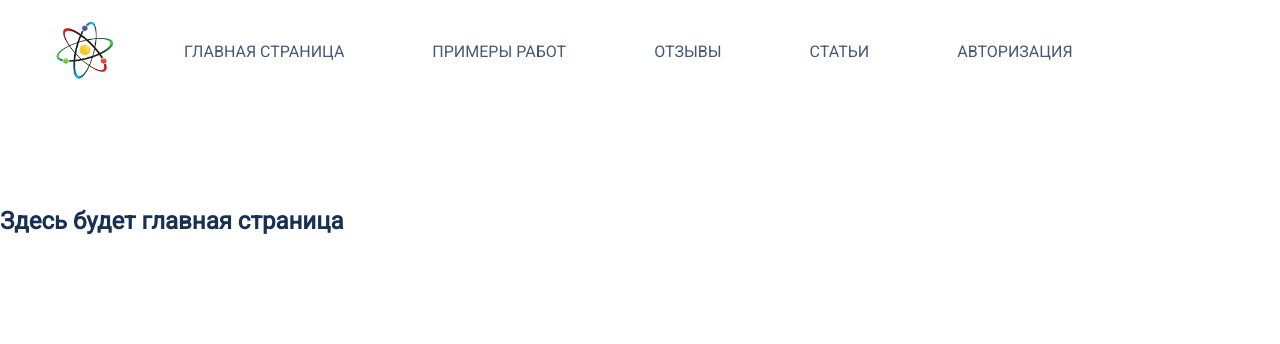
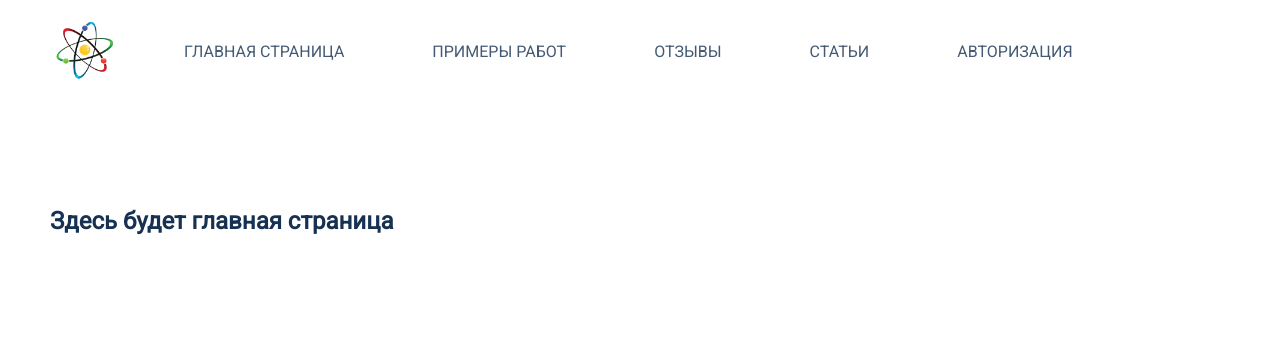
Before and after one commit to RafilGalimzyanov/Project_site, a Django app: page / in a window 1280 px wide. Shown: the top 344 px of the page. Run offline with Django 4.2, Linux system fonts and the light colour scheme.

Commit message:
Исправил ошибку с подтягиванием CSS

```diff
--- a/rz_site/main_app/static/main_app/css/style.css
+++ b/rz_site/main_app/static/main_app/css/style.css
@@ -108,3 +108,6 @@ span {
 option:hover {
   background-color: #00C6BD;
 }
+.about-ex {
+    margin-left: 50px;
+}
--- a/rz_site/main_app/templates/main_app/base.html
+++ b/rz_site/main_app/templates/main_app/base.html
@@ -3,7 +3,8 @@
 <head>
 	<meta charset="utf-8">
 	<meta name="viewport" content="width=device-width, initial-scale=1">
-	<link href="static/main/css/style.css" rel="stylesheet">
+	{% load static %}
+	<link href="{% static 'main_app/css/style.css' %}" rel="stylesheet">
 	<link rel="preconnect" href="https://fonts.googleapis.com">
 	<link rel="preconnect" href="https://fonts.gstatic.com" crossorigin>
 	<link href="https://fonts.googleapis.com/css2?family=Roboto:ital,wght@0,100;0,400;1,400&display=swap"
```
